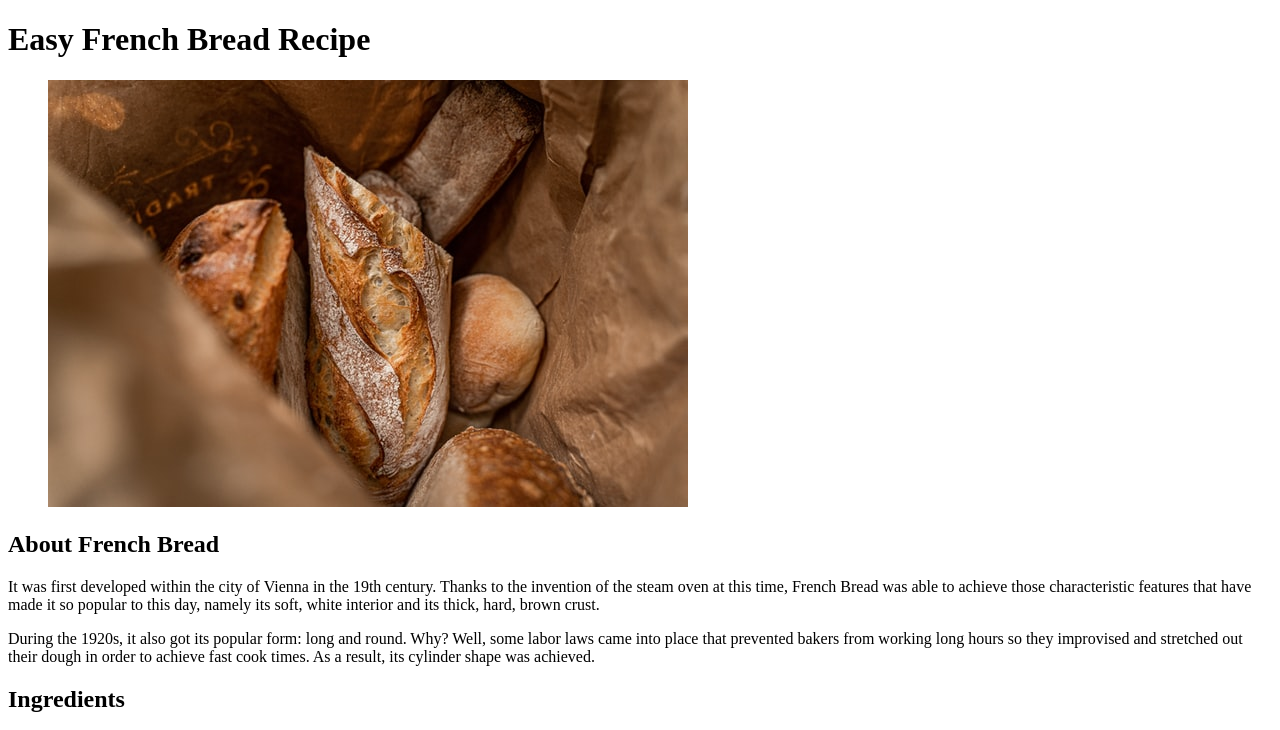
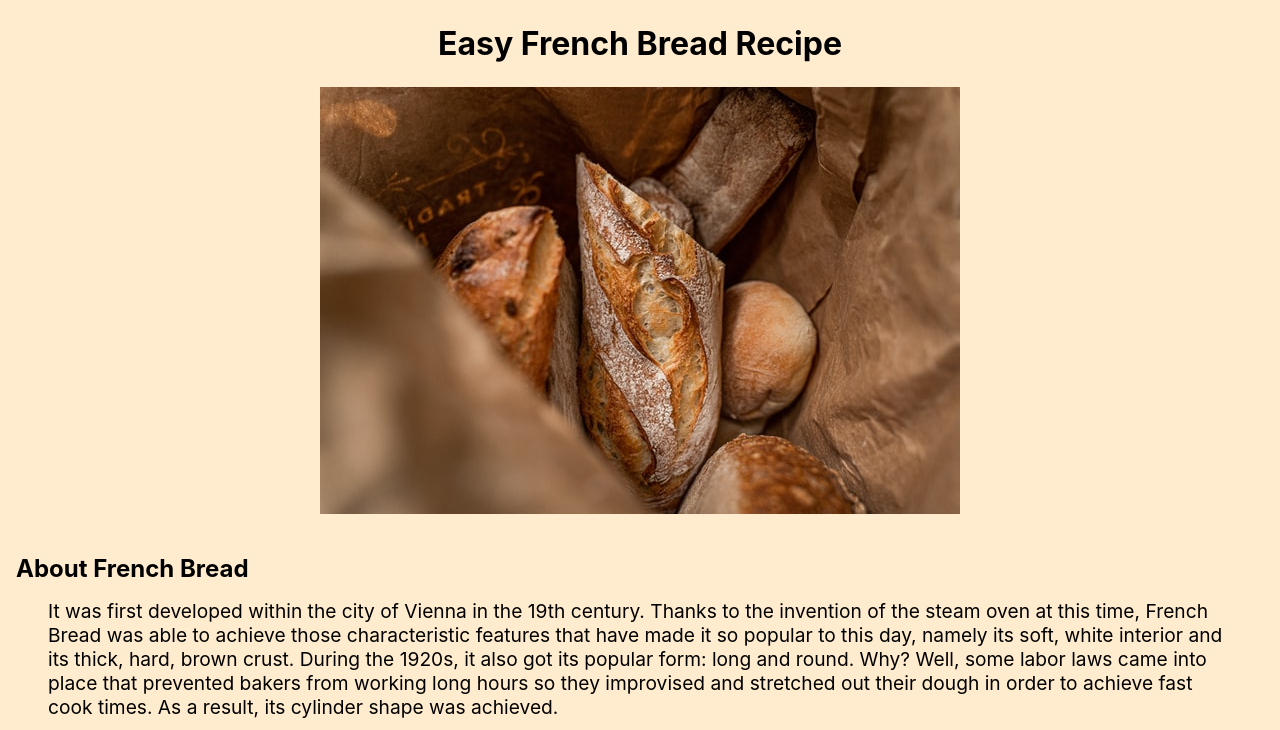
Before and after one commit to JoaoGeureri/html-project-recipes, a plain HTML site: page recipes/frenchbread.html in a window 1280 px wide. Shown: the top 730 px of the page. Drawn offline with Linux system fonts and the light colour scheme; files that its build step writes are made by us from their sources.

Commit message:
Edit CSS

```diff
--- a/css/styles.css
+++ b/css/styles.css
@@ -0,0 +1,57 @@
+* {
+  padding: 0;
+  margin: 0;
+  box-sizing: border-box;
+}
+
+body {
+  font-family: -apple-system, BlinkMacSystemFont, "Segoe UI", Roboto, Oxygen,
+    Ubuntu, Cantarell, "Open Sans", "Helvetica Neue", sans-serif;
+  background-color: blanchedalmond;
+}
+
+h1 {
+  text-align: center;
+  padding: 1.5rem;
+}
+
+h2 {
+  padding: 1rem;
+  margin-top: 1.5rem;
+}
+
+p {
+  margin: 0 3rem 0 3rem;
+  line-height: 1.5rem;
+}
+
+ul,
+ol {
+  margin-left: 2rem;
+}
+
+li {
+  margin: 0.5rem;
+}
+
+p,
+li {
+  font-size: 1.2rem;
+}
+
+figure,
+footer {
+  display: flex;
+  flex-direction: column;
+  justify-content: center;
+  align-items: center;
+}
+
+footer a {
+  font-size: 1.4rem;
+  padding: 1rem;
+}
+
+#portrait {
+  width: 35%;
+}
--- a/recipes/frenchbread.html
+++ b/recipes/frenchbread.html
@@ -5,7 +5,7 @@
     <meta http-equiv="X-UA-Compatible" content="IE=edge" />
     <meta name="viewport" content="width=device-width, initial-scale=1.0" />
     <title>Odin Recipes</title>
-    <link rel="stylesheet" href="./css/styles.css" />
+    <link rel="stylesheet" href="../css/styles.css" />
   </head>
   <body>
     <header>
@@ -27,14 +27,11 @@
           Thanks to the invention of the steam oven at this time, French Bread
           was able to achieve those characteristic features that have made it so
           popular to this day, namely its soft, white interior and its thick,
-          hard, brown crust.
-        </p>
-        <p>
-          During the 1920s, it also got its popular form: long and round. Why?
-          Well, some labor laws came into place that prevented bakers from
-          working long hours so they improvised and stretched out their dough in
-          order to achieve fast cook times. As a result, its cylinder shape was
-          achieved.
+          hard, brown crust. During the 1920s, it also got its popular form:
+          long and round. Why? Well, some labor laws came into place that
+          prevented bakers from working long hours so they improvised and
+          stretched out their dough in order to achieve fast cook times. As a
+          result, its cylinder shape was achieved.
         </p>
       </section>
 
```
Also changed, not shown: recipes/crepes.html (+6 -2 lines), recipes/onionsoup.html (+1 -1 lines).
